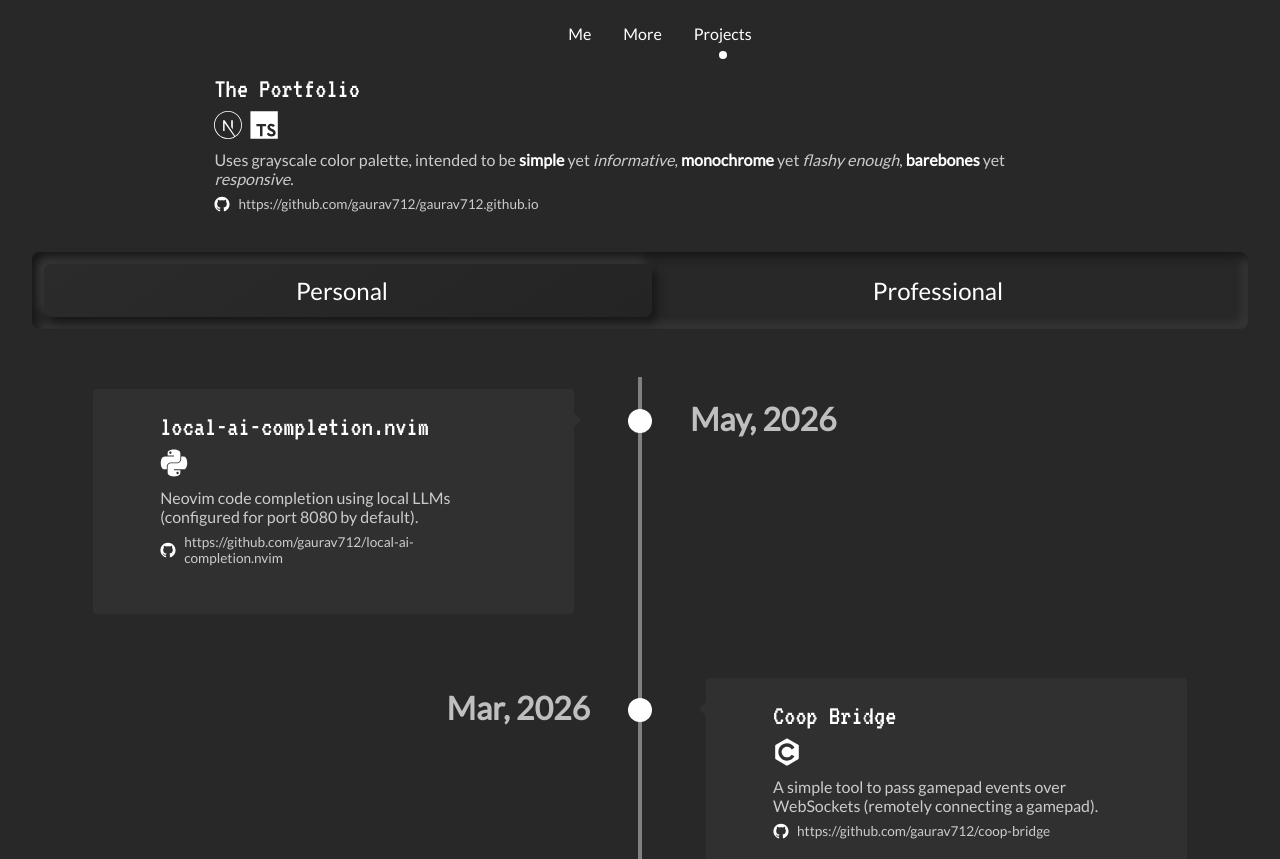
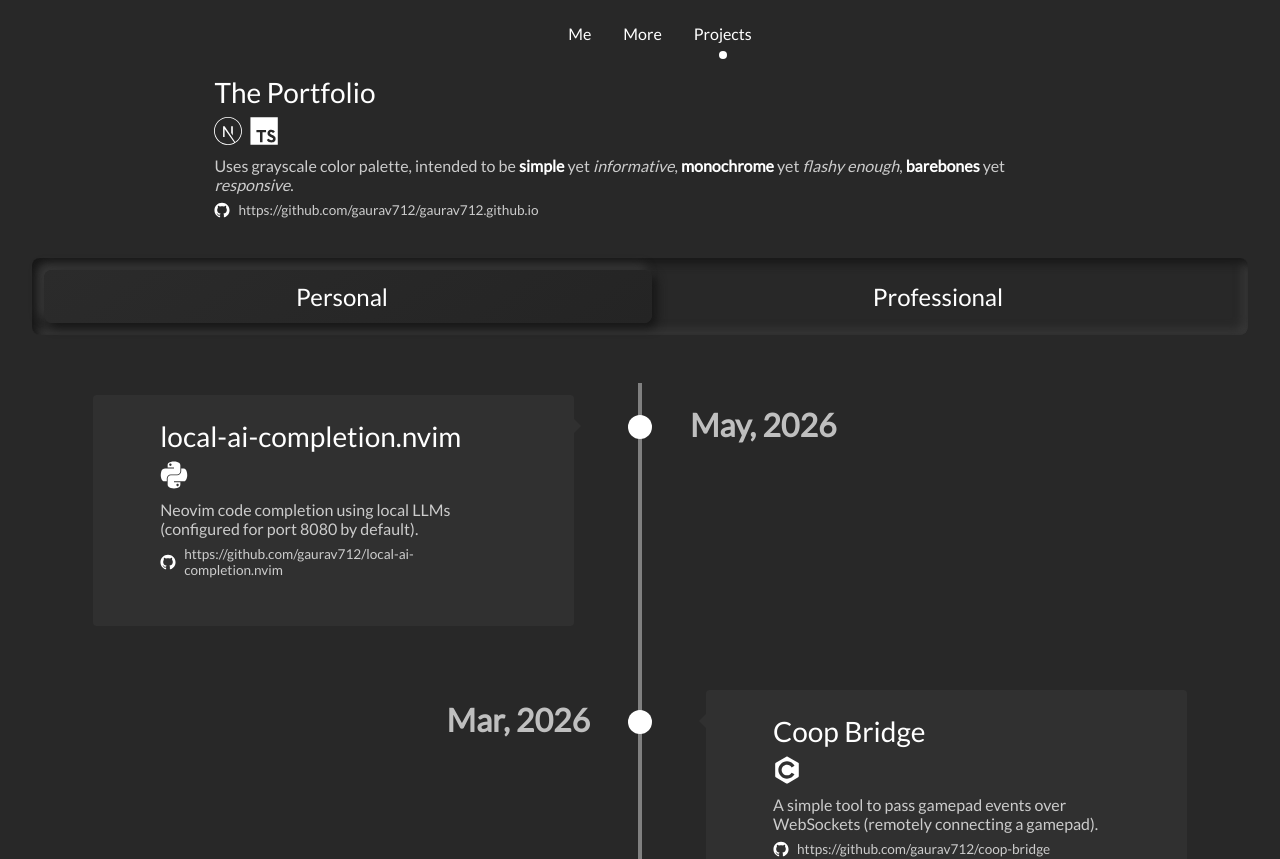
Before and after one commit to gaurav712/gaurav712.github.io, a Next.js app: page /projects in a window 1280 px wide. Shown: the top 859 px of the page. Built offline with nearby package versions, Linux system fonts and the light colour scheme.

Commit message:
snappier animation; remove font

```diff
--- a/pages/projects/styles.module.css
+++ b/pages/projects/styles.module.css
@@ -41,12 +41,12 @@
 
 .firstItemSelected {
   right: calc(50% - 0.75rem);
-  animation: moveLeft 0.45s ease-in-out;
+  animation: moveLeft 0.28s cubic-bezier(0.34, 1.45, 0.64, 1);
 }
 
 .secondItemSelected {
   right: 0.75rem;
-  animation: moveRight 0.45s ease-in-out;
+  animation: moveRight 0.28s cubic-bezier(0.34, 1.45, 0.64, 1);
 }
 
 .tabBar {
@@ -85,7 +85,6 @@
 }
 
 .projectTitle {
-  font-family: VT323;
   font-size: 1.75rem;
   max-width: 100%;
 }
```
